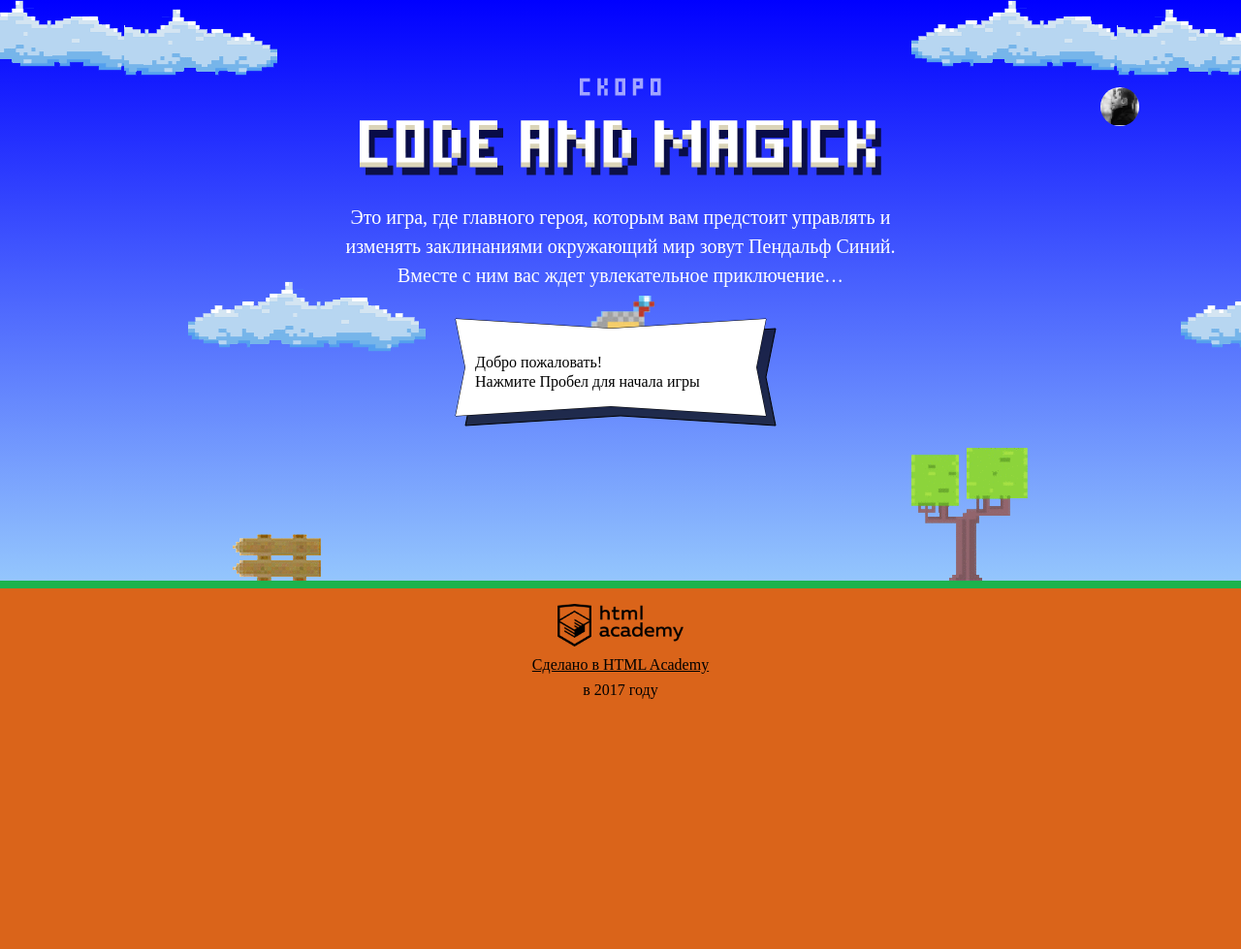
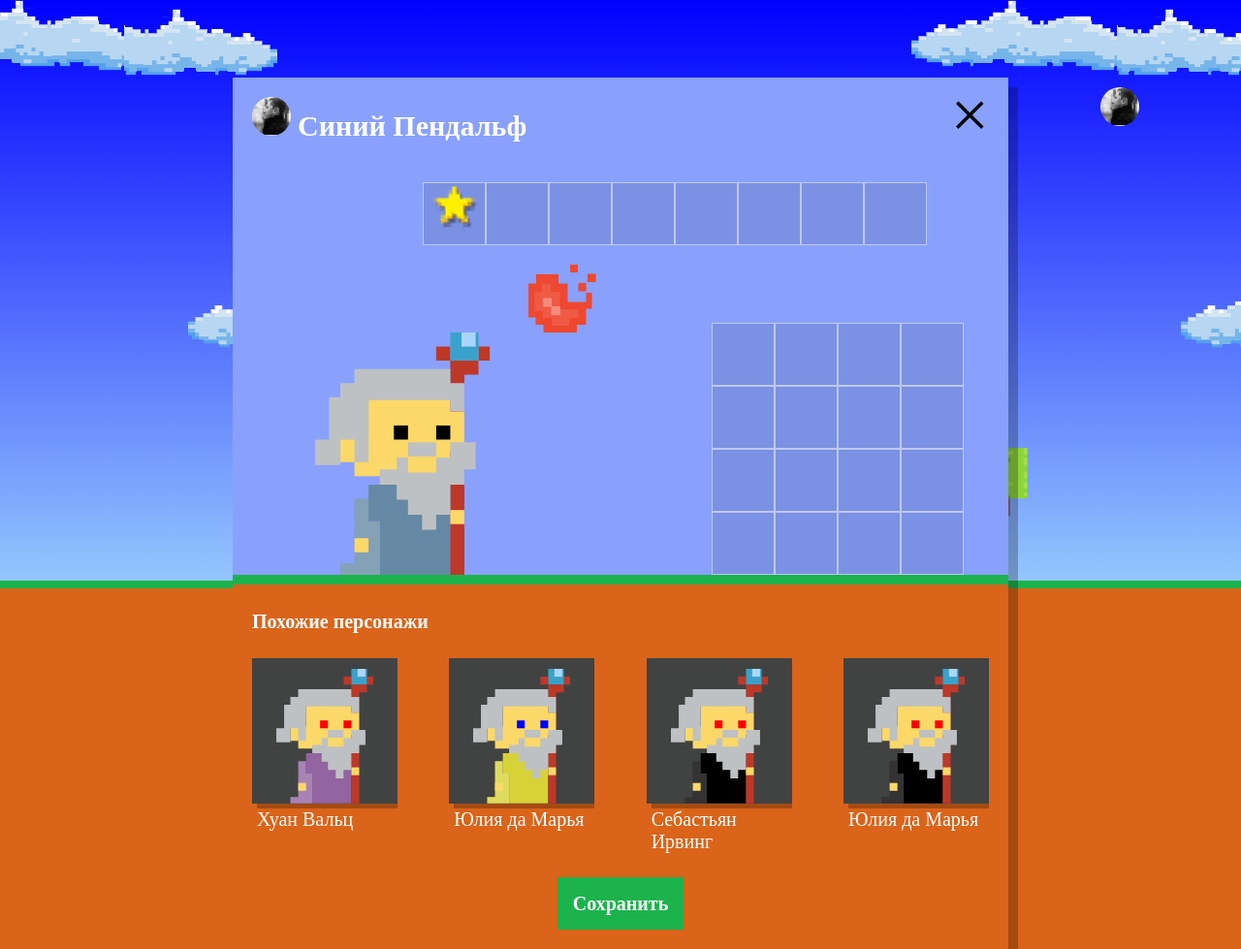
Before and after one commit to alpas13/972473-code-and-magick-18, a website: page index.html in a window 1280 px wide. Shown: the whole page at 97% size. Before the commit the page ends 800 px from the top, so only its background shows below. Drawn offline with Linux system fonts and the light colour scheme; a web font is replaced by a local one.

Commit message:
Added wizard dialog

```diff
--- a/index.html
+++ b/index.html
@@ -173,6 +173,7 @@ var getWizardY = function (height) {
     return height / 3 - getWizardHeight();
 };
 </script>
+<script src="js/setup.js"></script>
 <script src="js/stat.js"></script>
 <script src="js/game.js"></script>
 
--- /dev/null
+++ b/js/setup.js
@@ -0,0 +1,46 @@
+'use strict';
+
+var userDialog = document.querySelector('.setup');
+var NAMES = ['Иван', 'Хуан', 'Себастьян', 'Мария', 'Кристоф', 'Виктор', 'Юлия', 'Люпита', 'Вашингтон'];
+var SURNAMES = ['да Марья', 'Верон', 'Мирабелла', 'Вальц', 'Онопко', 'Топольницкая', 'Нионго', 'Ирвинг'];
+var COAT_COLORS = ['rgb(101, 137, 164)', 'rgb(241, 43, 107)', 'rgb(146, 100, 161)', 'rgb(56, 159, 117)', 'rgb(215, 210, 55)', 'rgb(0, 0, 0)'];
+var EYES_COLOR = ['black', 'red', 'blue', 'yellow', 'green'];
+var WIZARDS = new Array(4);
+var similarListElement = document.querySelector('.setup-similar-list');
+var similarWizardTemplate = document.querySelector('#similar-wizard-template')
+    .content.querySelector('.setup-similar-item');
+var fragment = document.createDocumentFragment();
+
+var randomIndex = function (arr) {
+  return Math.floor(Math.random() * arr.length);
+};
+
+var renderWizard = function (arr) {
+  var wizardElement = similarWizardTemplate.cloneNode(true);
+
+  wizardElement.querySelector('.setup-similar-label').textContent = arr.name;
+  wizardElement.querySelector('.wizard-coat').style.fill = arr.coatColor;
+  wizardElement.querySelector('.wizard-eyes').style.fill = arr.eyesColor;
+
+  return wizardElement;
+};
+
+var appendSimilarWizard = function (arr) {
+  for (var i = 0; i < arr.length; i++) {
+    fragment.appendChild(renderWizard(arr[i]));
+  }
+
+  return fragment;
+};
+
+for (var i = 0; i < WIZARDS.length; i++) {
+  WIZARDS[i] = {
+    name: NAMES[randomIndex(NAMES)] + ' ' + SURNAMES[randomIndex(SURNAMES)],
+    coatColor: COAT_COLORS[randomIndex(COAT_COLORS)],
+    eyesColor: EYES_COLOR[randomIndex(EYES_COLOR)]
+  };
+}
+
+similarListElement.appendChild(appendSimilarWizard(WIZARDS));
+userDialog.classList.remove('hidden');
+document.querySelector('.setup-similar').classList.remove('hidden');
```
